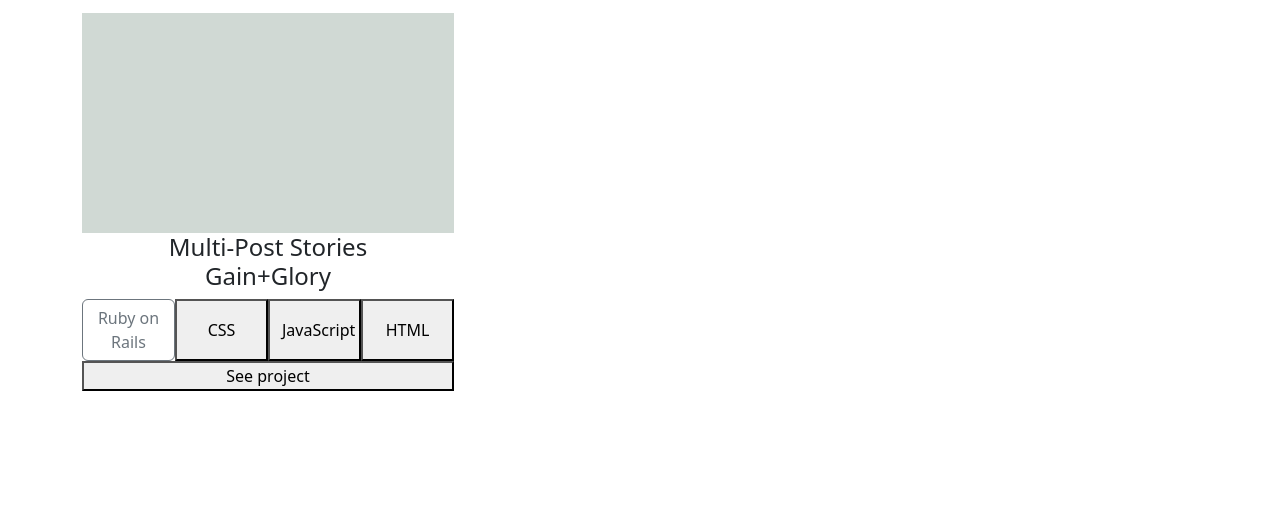
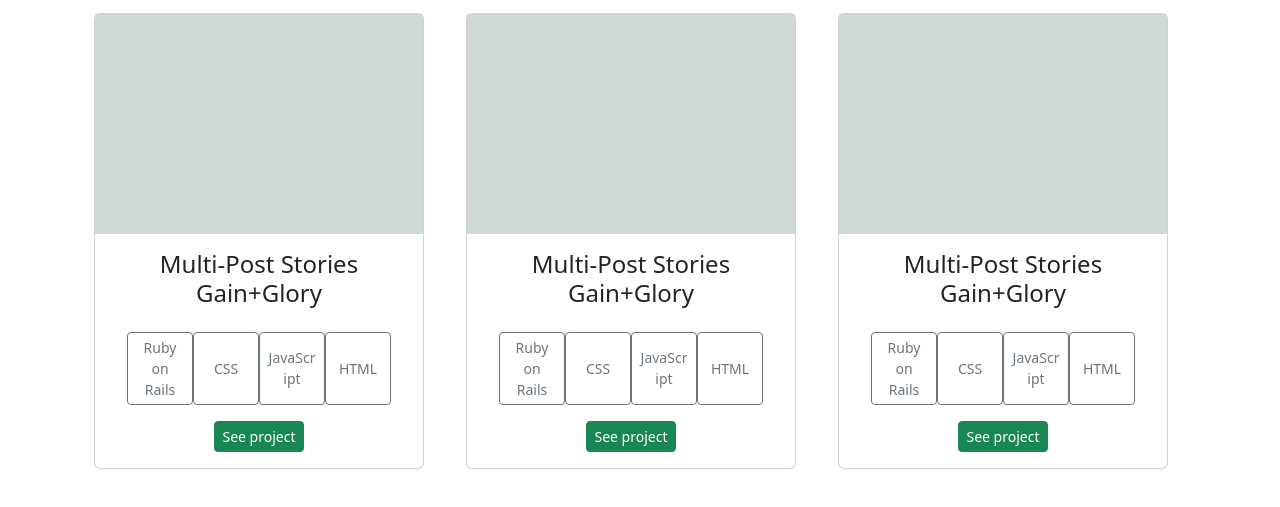
Before and after one commit to IsmaelMastronardi/PortfolioBootstrap, a website: page index.html in a window 1280 px wide. Shown: the part 179-686 px from the top of the page. Drawn offline with nearby package versions, Linux system fonts and the light colour scheme.

Commit message:
change work section container to card

```diff
--- a/index.html
+++ b/index.html
@@ -19,29 +19,59 @@
                 </p>
             </div>
             <section class="container">
-                <div class="row gap-3">
+                <div class="row ">
                     <div class="col-sm-4 text-center">
-                        <article class="fixed-width">
-                            <div class="row">
-                                <div class="works-background"></div>
-                            </div>
-                            <div class="row">
+                        <article class="card" style="width: 330px;">
+                            <div class="works-background"></div>
+                            <div class="card-body">
                                 <p class="h4">
                                     Multi-Post Stories <br/> Gain+Glory
                                 </p>
+                            <div class="card-body d-flex justify-content-between">
+                                <button class="col-sm-3 btn btn-outline-secondary btn-sm">Ruby on Rails</button>
+                                <button class="col-sm-3 btn btn-outline-secondary btn-sm">CSS</button>
+                                <button class="col-sm-3 btn btn-outline-secondary btn-sm">JavaScript</button>
+                                <button class="col-sm-3 btn btn-outline-secondary btn-sm">HTML</button>
                             </div>
-                            <div class="row">
-                                    <button class="col-sm-3 btn btn-outline-secondary">Ruby on Rails</button>
-                                    <button class="col-sm-3">CSS</button>
-                                    <button class="col-sm-3">JavaScript</button>
-                                    <button class="col-sm-3">HTML</button>
-                            </div>
-                            <div class="row">
-                                <button class="">See project</button>
+                                <button class="btn btn-success btn-sm">See project</button>
                             </div>
                         </article>
                     </div>
-
+                    <div class="col-sm-4 text-center">
+                        <article class="card" style="width: 330px;">
+                            <div class="works-background"></div>
+                            <div class="card-body">
+                                <p class="h4">
+                                    Multi-Post Stories <br/> Gain+Glory
+                                </p>
+                            <div class="card-body d-flex justify-content-between">
+                                <button class="col-sm-3 btn btn-outline-secondary btn-sm">Ruby on Rails</button>
+                                <button class="col-sm-3 btn btn-outline-secondary btn-sm">CSS</button>
+                                <button class="col-sm-3 btn btn-outline-secondary btn-sm">JavaScript</button>
+                                <button class="col-sm-3 btn btn-outline-secondary btn-sm">HTML</button>
+                            </div>
+                                <button class="btn btn-success btn-sm">See project</button>
+                            </div>
+                        </article>
+                    </div>
+                    <div class="col-sm-4 text-center">
+                        <article class="card" style="width: 330px;">
+                            <div class="works-background"></div>
+                            <div class="card-body">
+                                <p class="h4">
+                                    Multi-Post Stories <br/> Gain+Glory
+                                </p>
+                            <div class="card-body d-flex justify-content-between">
+                                <button class="col-sm-3 btn btn-outline-secondary btn-sm">Ruby on Rails</button>
+                                <button class="col-sm-3 btn btn-outline-secondary btn-sm">CSS</button>
+                                <button class="col-sm-3 btn btn-outline-secondary btn-sm">JavaScript</button>
+                                <button class="col-sm-3 btn btn-outline-secondary btn-sm">HTML</button>
+                            </div>
+                                <button class="btn btn-success btn-sm">See project</button>
+                            </div>
+                        </article>
+                    </div>
+                </div>
             </section>
     </heading>
 </body>
```
